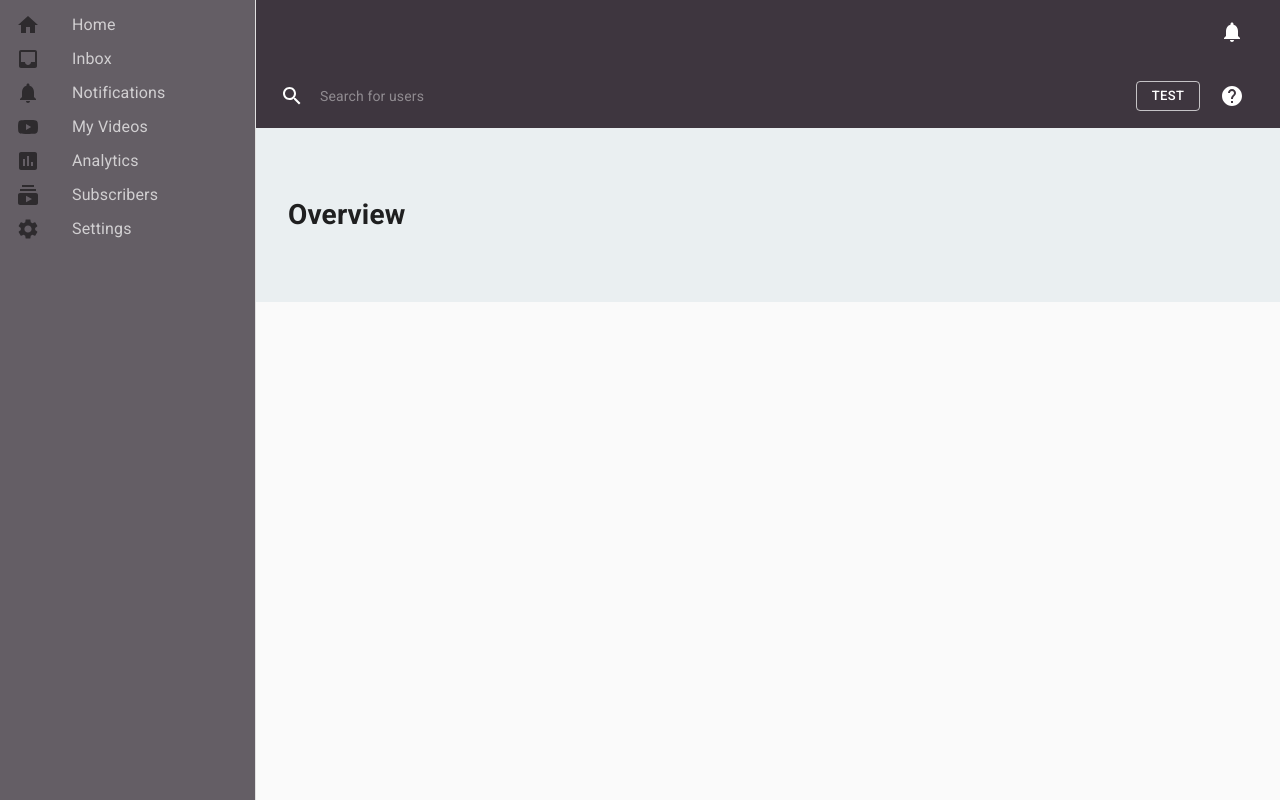
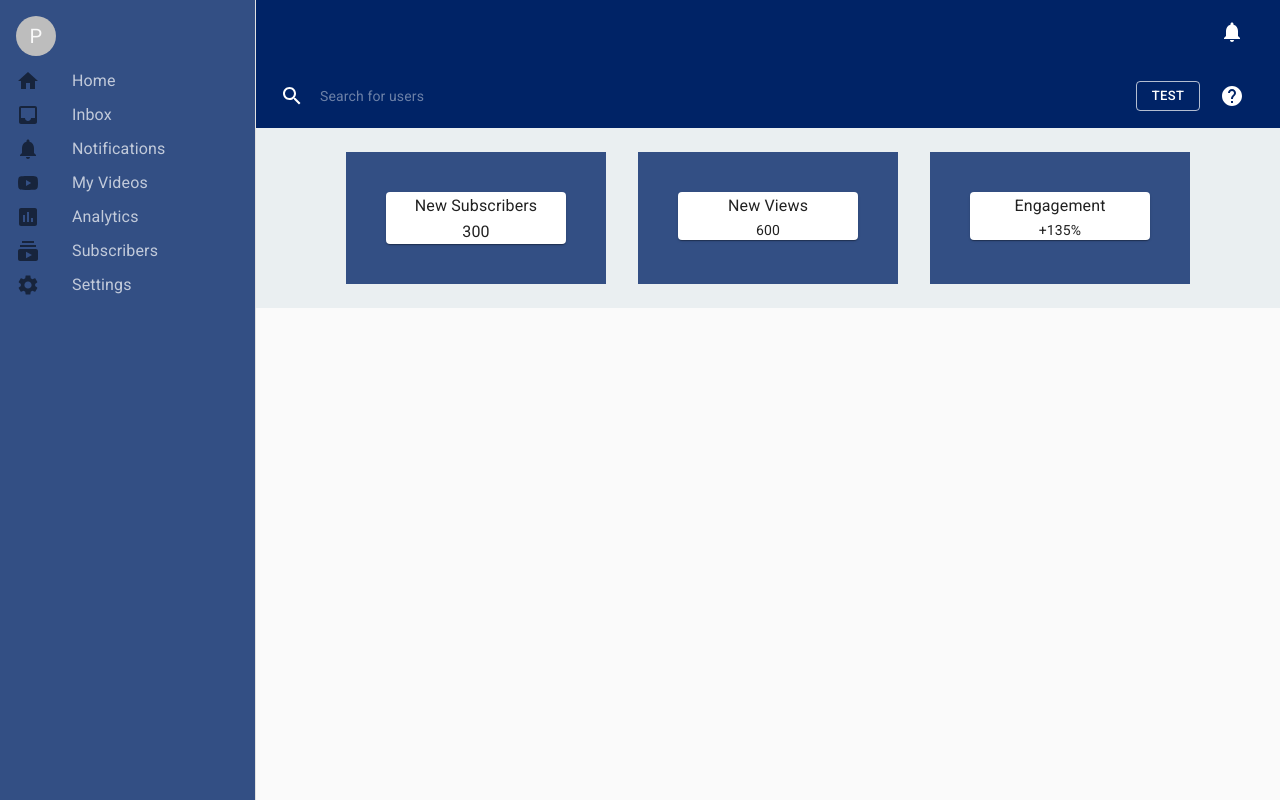
Before and after one commit to pshushereba/appetizen-fe, a React app: page /1/inbox in a window 1280 px wide. Built offline with nearby package versions, Linux system fonts and the light colour scheme; sample sign-in values are in the browser's storage.

Commit message:
Wired up public facing pages.

```diff
--- a/package.json
+++ b/package.json
@@ -23,6 +23,7 @@
     "@material-ui/core": "^4.11.0",
     "@material-ui/icons": "^4.9.1",
     "axios": "^0.21.0",
+    "cors": "^2.8.5",
     "http-server": "^0.12.3",
     "react": "^16.8.0",
     "react-dom": "^16.8.0",
--- a/src/App.js
+++ b/src/App.js
@@ -7,6 +7,9 @@ import PrivateRoute from "./components/PrivateRoute.js";
 import Footer from "./components/Footer.js";
 import HomePage from "./components/HomePage.js";
 import Dashboard from "./components/dashboard/Dashboard.js";
+import Login from "./components/Login.js";
+import About from "./components/About.js";
+import Pricing from "./components/Pricing.js";
 
 // https://cors-anywhere.herokuapp.com/
 
@@ -18,6 +21,9 @@ function App() {
     <ThemeProvider theme={theme}>
       <Switch>
         <Route exact path="/" component={HomePage} />
+        <Route path="/login" component={Login} />
+        <Route path="/about" component={About} />
+        <Route path="/pricing" component={Pricing} />
         <PrivateRoute
           exact
           path={`/:username/dashboard`}
--- /dev/null
+++ b/src/components/About.js
@@ -0,0 +1,13 @@
+import React from "react";
+import Nav from "./Nav.js";
+
+const About = () => {
+  return (
+    <>
+      <Nav />
+      <h1>About</h1>
+    </>
+  );
+};
+
+export default About;
--- a/src/components/HomePage.js
+++ b/src/components/HomePage.js
@@ -1,13 +1,13 @@
 import React from "react";
 import Nav from "./Nav.js";
-import LoginForm from "./LoginForm.js";
+import { makeStyles } from "@material-ui/core/styles";
+
+const useStyles = makeStyles((theme) => ({}));
 
 const HomePage = () => {
   return (
     <>
       <Nav />
-      <h1>Homepage placeholder</h1>
-      <LoginForm />
     </>
   );
 };
--- /dev/null
+++ b/src/components/Login.js
@@ -0,0 +1,14 @@
+import React from "react";
+import Nav from "./Nav.js";
+import LoginForm from "./LoginForm.js";
+
+const Login = () => {
+  return (
+    <>
+      <Nav />
+      <LoginForm />
+    </>
+  );
+};
+
+export default Login;
--- a/src/components/Nav.js
+++ b/src/components/Nav.js
@@ -3,6 +3,8 @@ import { AppBar, Toolbar, Typography } from "@material-ui/core";
 import useScrollTrigger from "@material-ui/core/useScrollTrigger";
 import { makeStyles } from "@material-ui/core/styles";
 import { Link } from "react-router-dom";
+import { Button } from "@material-ui/core/";
+import theme from "./styles/Theme";
 
 function ElevationScroll(props) {
   const { children } = props;
@@ -31,6 +33,11 @@ const useStyles = makeStyles((theme) => ({
     color: theme.palette.common.white,
     margin: theme.spacing(2),
   },
+  button: {
+    color: theme.palette.common.black,
+    margin: theme.spacing(2),
+  },
+  root: {},
 }));
 
 const Nav = () => {
@@ -50,6 +57,14 @@ const Nav = () => {
             <Typography className={classes.link} component={Link} to="/pricing">
               Pricing
             </Typography>
+            <Button
+              variant="contained"
+              className={classes.button}
+              component={Link}
+              to="/login"
+            >
+              Login
+            </Button>
           </Toolbar>
         </AppBar>
       </ElevationScroll>
--- a/src/components/Overview.js
+++ b/src/components/Overview.js
@@ -1,10 +1,61 @@
 import React from "react";
+import Grid from "@material-ui/core/Grid";
+import Paper from "@material-ui/core/Paper";
+import Typography from "@material-ui/core/Typography";
+import { makeStyles } from "@material-ui/core/styles";
+
+const useStyles = makeStyles((theme) => ({
+  tile: {
+    backgroundColor: theme.palette.primary.light,
+    padding: theme.spacing(2),
+    margin: theme.spacing(2),
+  },
+  tileText: {
+    backgroundColor: "none",
+    color: theme.palette.common.white,
+  },
+}));
 
 const Overview = () => {
+  const classes = useStyles();
+
   return (
-    <div>
-      <h1>Overview</h1>
-    </div>
+    <>
+      <Grid container direction="column">
+        <Grid container spacing={10} justify="center">
+          <Grid item xs={3} className={classes.tile}>
+            <Paper>
+              <Typography variant="subtitle1" align="center">
+                New Subscribers
+              </Typography>
+              <Typography variant="body1" align="center">
+                300
+              </Typography>
+            </Paper>
+          </Grid>
+          <Grid item xs={3} className={classes.tile}>
+            <Paper>
+              <Typography variant="subtitle1" align="center">
+                New Views
+              </Typography>
+              <Typography variant="body2" align="center">
+                600
+              </Typography>
+            </Paper>
+          </Grid>
+          <Grid item xs={3} className={classes.tile}>
+            <Paper>
+              <Typography variant="subtitle1" align="center">
+                Engagement
+              </Typography>
+              <Typography variant="body2" align="center">
+                +135%
+              </Typography>
+            </Paper>
+          </Grid>
+        </Grid>
+      </Grid>
+    </>
   );
 };
 
--- /dev/null
+++ b/src/components/Pricing.js
@@ -0,0 +1,13 @@
+import React from "react";
+import Nav from "./Nav.js";
+
+const Pricing = () => {
+  return (
+    <>
+      <Nav />
+      <h1>Pricing</h1>
+    </>
+  );
+};
+
+export default Pricing;
--- a/src/components/Video.js
+++ b/src/components/Video.js
@@ -3,8 +3,9 @@ import Grid from "@material-ui/core/Grid";
 import { makeStyles } from "@material-ui/core/styles";
 import axios from "axios";
 import socketClient from "socket.io-client";
+const cors = require("cors");
 
-// const SERVER = "https://appetizen-media.herokuapp.com/api/videos";
+// const SERVER = "https://appetizen-media.herokuapp.com/";
 const SERVER = "http://localhost:5000/";
 
 const useStyles = makeStyles((theme) => ({
@@ -20,9 +21,11 @@ const Video = () => {
   const [myRoom, setMyRoom] = useState("");
   const socket = socketClient(SERVER);
 
-  //   socket.emit("join-room", () => {
-  //     console.log(`I'm connected with the back-end`);
-  //   });
+  socket.on("connection", () => {
+    socket.emit("join-room", () => {
+      console.log(`I'm connected with the back-end`);
+    });
+  });
 
   const getRoomID = (e) => {
     e.preventDefault();
--- a/src/components/dashboard/Dashboard.js
+++ b/src/components/dashboard/Dashboard.js
@@ -55,6 +55,8 @@ const Dashboard = () => {
             <Inbox />
           ) : menuItem === "notifications" ? (
             <Notifications />
+          ) : menuItem === "videos" ? (
+            <Video />
           ) : menuItem === "settings" ? (
             <Settings />
           ) : (
--- a/src/components/dashboard/Navigator.js
+++ b/src/components/dashboard/Navigator.js
@@ -5,7 +5,9 @@ import {
   ListItem,
   ListItemIcon,
   ListItemText,
+  Typography,
 } from "@material-ui/core";
+import Avatar from "@material-ui/core/Avatar";
 import HomeIcon from "@material-ui/icons/Home";
 import SettingsIcon from "@material-ui/icons/Settings";
 import InboxIcon from "@material-ui/icons/Inbox";
@@ -35,11 +37,16 @@ const useStyles = makeStyles((theme) => ({
 const Navigator = (props) => {
   const { setMenuItem, ...other } = props;
   const classes = useStyles();
+  const history = useHistory();
   const { username } = useParams();
+  console.log(username);
   return (
     <>
       <Drawer variant="permanent" setMenuItem={setMenuItem} {...other}>
         <List className={classes.listContainer}>
+          <ListItem>
+            <Avatar>P</Avatar>
+          </ListItem>
           <ListItem
             button
             className={classes.item}
--- a/src/components/styles/Theme.js
+++ b/src/components/styles/Theme.js
@@ -3,7 +3,7 @@ import { createMuiTheme } from "@material-ui/core/styles";
 const theme = createMuiTheme({
   palette: {
     primary: {
-      main: "#3E363F",
+      main: "#002366",
     },
   },
 });
```
Also changed, not shown: 1 other file (tests, documents, lock files or other folders).
